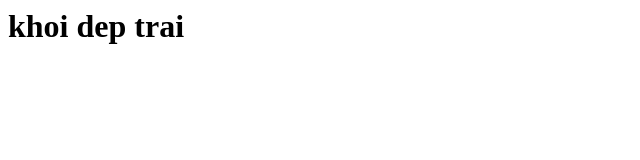
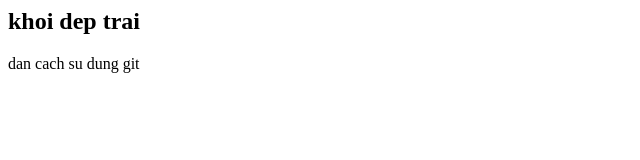
Before and after one commit to Numberlk/LK, a plain HTML site: page index.html in a window 1280 px wide. Shown: the whole page, without its empty margins (0-640 px from the left). Drawn offline with Linux system fonts and the light colour scheme.

Commit message:
Change H1 to H2, add <p>

```diff
--- a/index.html
+++ b/index.html
@@ -6,6 +6,7 @@
     <title>Document</title>
 </head>
 <body>
-    <h1>khoi dep trai</h1>
+    <h2>khoi dep trai</h2>
+    <p>  dan cach su dung git</p>
 </body>
 </html>
```
